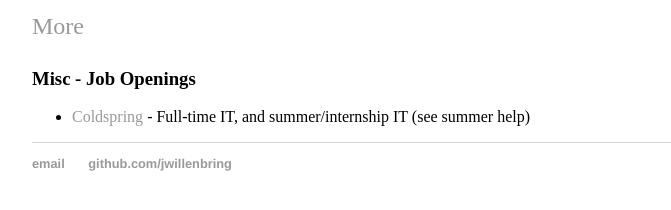
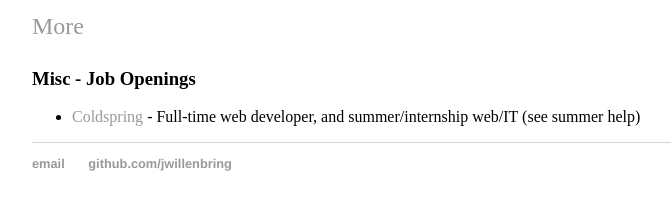
Before and after one commit to jwillenbring/jwillenbring.github.io, a Jekyll site: the page built from teaching/index.md, in a window 1280 px wide. Shown: the part 408-618 px from the top of the page, without its empty margins (160-831 px from the left). Built offline with Jekyll 4.4.1, drawn with Linux system fonts in a browser that asks for light colours; our own code applies the rules of GitHub Pages for plain Markdown files.

Commit message:
Update index.md

```diff
--- a/teaching/index.md
+++ b/teaching/index.md
@@ -12,4 +12,4 @@ College of St. Benedict / St. John's University, Spring 2018
 
 ### Misc - Job Openings
 
-  * [Coldspring](https://www.coldspringusa.com/about-coldspring/careers/) - Full-time IT, and summer/internship IT (see summer help)
+  * [Coldspring](https://www.coldspringusa.com/about-coldspring/careers/) - Full-time web developer, and summer/internship web/IT (see summer help)
```
